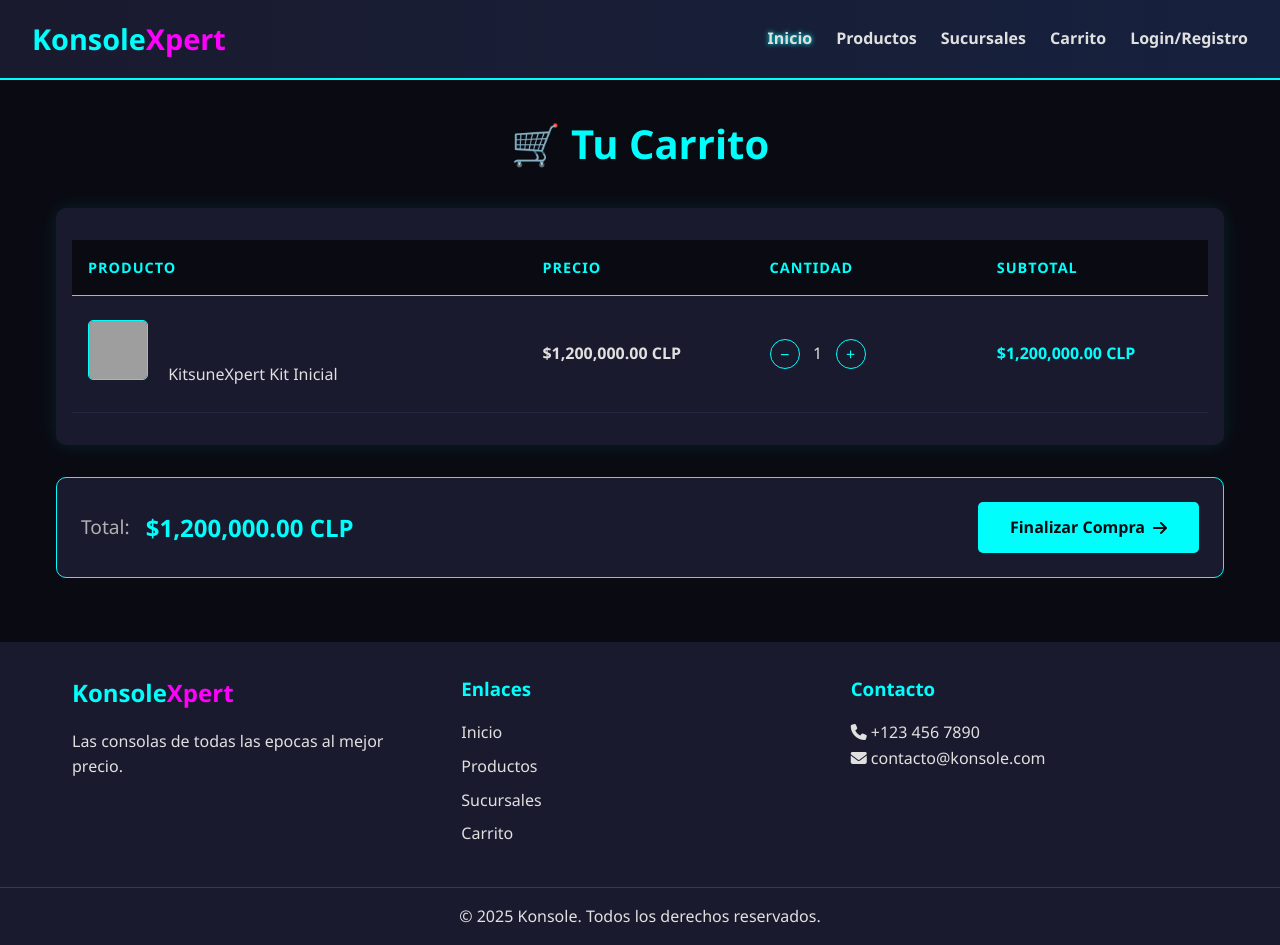
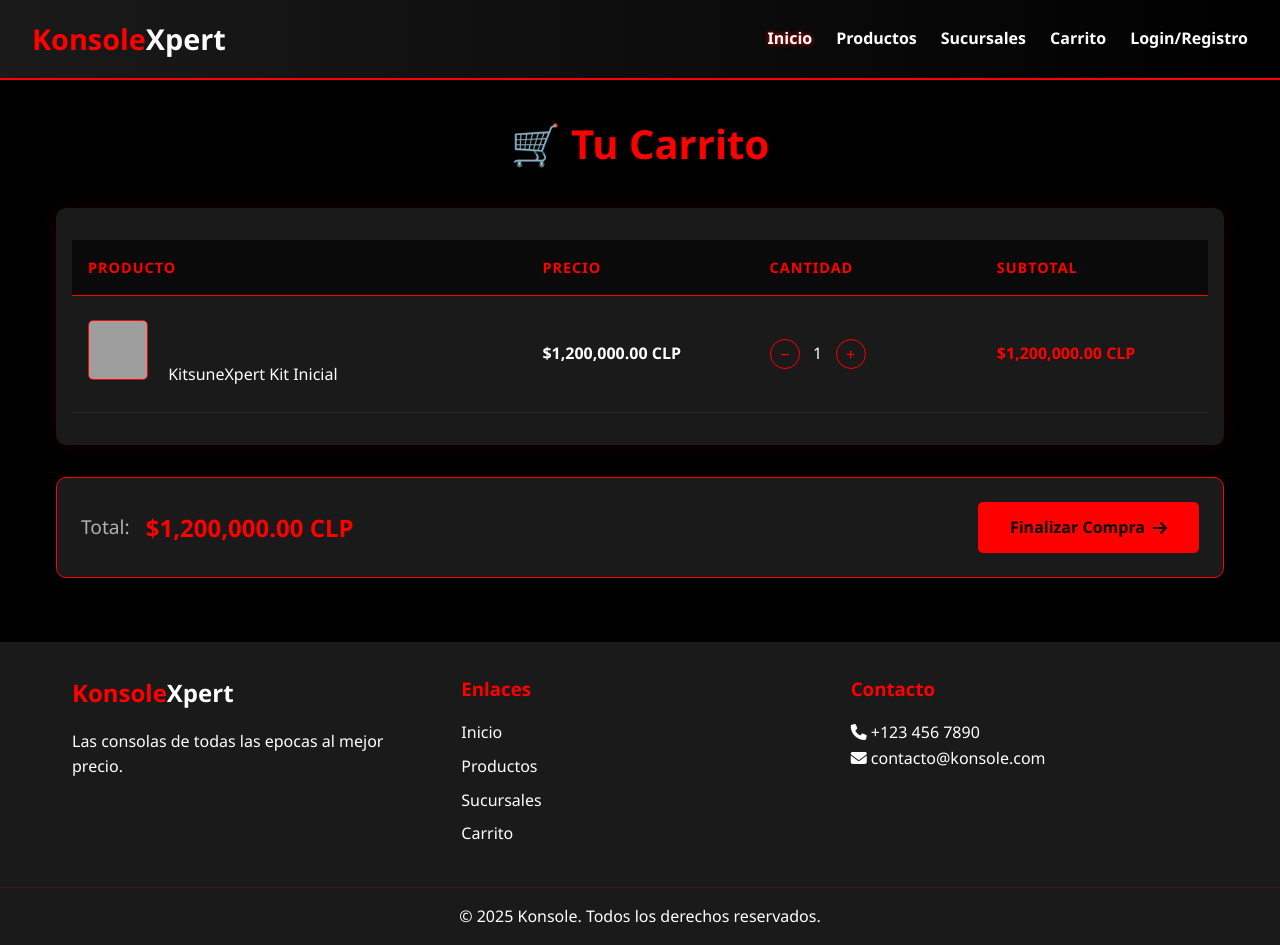
Before and after one commit to EderAlbornoz/Tienda, a Django app: page /carrito/ in a window 1280 px wide. Run offline with Django 5.2, Linux system fonts and the light colour scheme; a user stored in the database is signed in; data comes from the database, SQL or seed files in the repository; tables that the repository leaves empty hold one stand-in row (values such as "Sample post"); grey boxes are pictures that could not be loaded.

Commit message:
Actualizao
1.2

```diff
--- a/static/tienda/css/styles.css
+++ b/static/tienda/css/styles.css
@@ -1,10 +1,10 @@
 /* Estilos Generales */
 :root {
-    --primary: #00fffc;
-    --secondary: #ff00ff;
-    --dark: #0a0a12;
-    --dark-blue: #1a1a2e;
-    --light: #e0e0e0;
+    --primary: #ff0000; /* Rojo */
+    --secondary: #ffffff; /* Blanco */
+    --dark: #000000; /* Negro */
+    --dark-blue: #1a1a1a; /* Negro más claro */
+    --light: #ffffff; /* Blanco */
 }
 
 * {
@@ -22,7 +22,7 @@ body {
 
 /* Navbar */
 .navbar {
-    background: linear-gradient(90deg, var(--dark-blue), #16213e);
+    background: linear-gradient(90deg, var(--dark-blue), #000000);
     padding: 1rem 2rem;
     display: flex;
     justify-content: space-between;
@@ -339,7 +339,7 @@ footer {
     text-align: center;
     padding: 1rem;
     margin-top: 2rem;
-    border-top: 1px solid rgba(0, 255, 252, 0.2);
+    border-top: 1px solid rgba(255, 0, 0, 0.2);
 }
 
 /* Responsive */
@@ -497,12 +497,12 @@ footer {
 .tabla-carrito th, .tabla-carrito td {
     padding: 12px;
     text-align: left;
-    border-bottom: 1px solid #00fffc;
+    border-bottom: 1px solid #ff0000;
 }
 
 .tabla-carrito th {
-    background-color: #1a1a2e;
-    color: #00fffc;
+    background-color: #1a1a1a;
+    color: #ff0000;
 }
 
 .cantidad-container {
@@ -513,8 +513,8 @@ footer {
 
 .btn-cantidad {
     background: transparent;
-    color: #00fffc;
-    border: 1px solid #00fffc;
+    color: #ff0000;
+    border: 1px solid #ff0000;
     width: 30px;
     height: 30px;
     border-radius: 50%;
@@ -580,7 +580,7 @@ footer {
 }
 
 .titulo-carrito {
-    color: #00fffc;
+    color: #ff0000;
     text-align: center;
     margin-bottom: 2rem;
     font-size: 2.5rem;
@@ -589,23 +589,23 @@ footer {
 /* Tabla */
 .contenedor-tabla {
     overflow-x: auto;
-    background: #1a1a2e;
+    background: #1a1a1a;
     border-radius: 10px;
     padding: 1rem;
-    box-shadow: 0 0 20px rgba(0, 255, 252, 0.1);
+    box-shadow: 0 0 20px rgba(255, 0, 0, 0.1);
 }
 
 .tabla-carrito {
     width: 100%;
     border-collapse: collapse;
-    color: #e0e0e0;
+    color: #ffffff;
 }
 
 .tabla-carrito th {
     padding: 1rem;
     text-align: left;
-    background: #0a0a12;
-    color: #00fffc;
+    background: #0a0a0a;
+    color: #ff0000;
     font-weight: 600;
     text-transform: uppercase;
     font-size: 0.9rem;
@@ -614,7 +614,7 @@ footer {
 
 .tabla-carrito td {
     padding: 1.5rem 1rem;
-    border-bottom: 1px solid #252540;
+    border-bottom: 1px solid #252525;
 }
 
 /* Columnas específicas */
@@ -635,7 +635,7 @@ footer {
     object-fit: cover;
     border-radius: 5px;
     margin-right: 1rem;
-    border: 1px solid #00fffc;
+    border: 1px solid #ff0000;
 }
 
 .nombre-producto {
@@ -647,7 +647,7 @@ footer {
 }
 
 .celda-subtotal {
-    color: #00fffc;
+    color: #ff0000;
 }
 
 /* Contador de cantidad */
@@ -659,8 +659,8 @@ footer {
 
 .btn-cantidad {
     background: transparent;
-    color: #00fffc;
-    border: 1px solid #00fffc;
+    color: #ff0000;
+    border: 1px solid #ff0000;
     width: 30px;
     height: 30px;
     border-radius: 50%;
@@ -689,10 +689,10 @@ footer {
     display: flex;
     justify-content: space-between;
     align-items: center;
-    background: #1a1a2e;
+    background: #1a1a1a;
     padding: 1.5rem;
     border-radius: 10px;
-    border: 1px solid #00fffc;
+    border: 1px solid #ff0000;
 }
 
 .total-container {
@@ -709,12 +709,12 @@ footer {
 .monto-total {
     font-size: 1.5rem;
     font-weight: bold;
-    color: #00fffc;
+    color: #ff0000;
 }
 
 .btn-finalizar {
-    background: #00fffc;
-    color: #0a0a12;
+    background: #ff0000;
+    color: #0a0a0a;
     padding: 0.8rem 2rem;
     border-radius: 5px;
     font-weight: 600;
```
Also changed, not shown: other parts of static/tienda/css/styles.css (+40 -40 lines).
